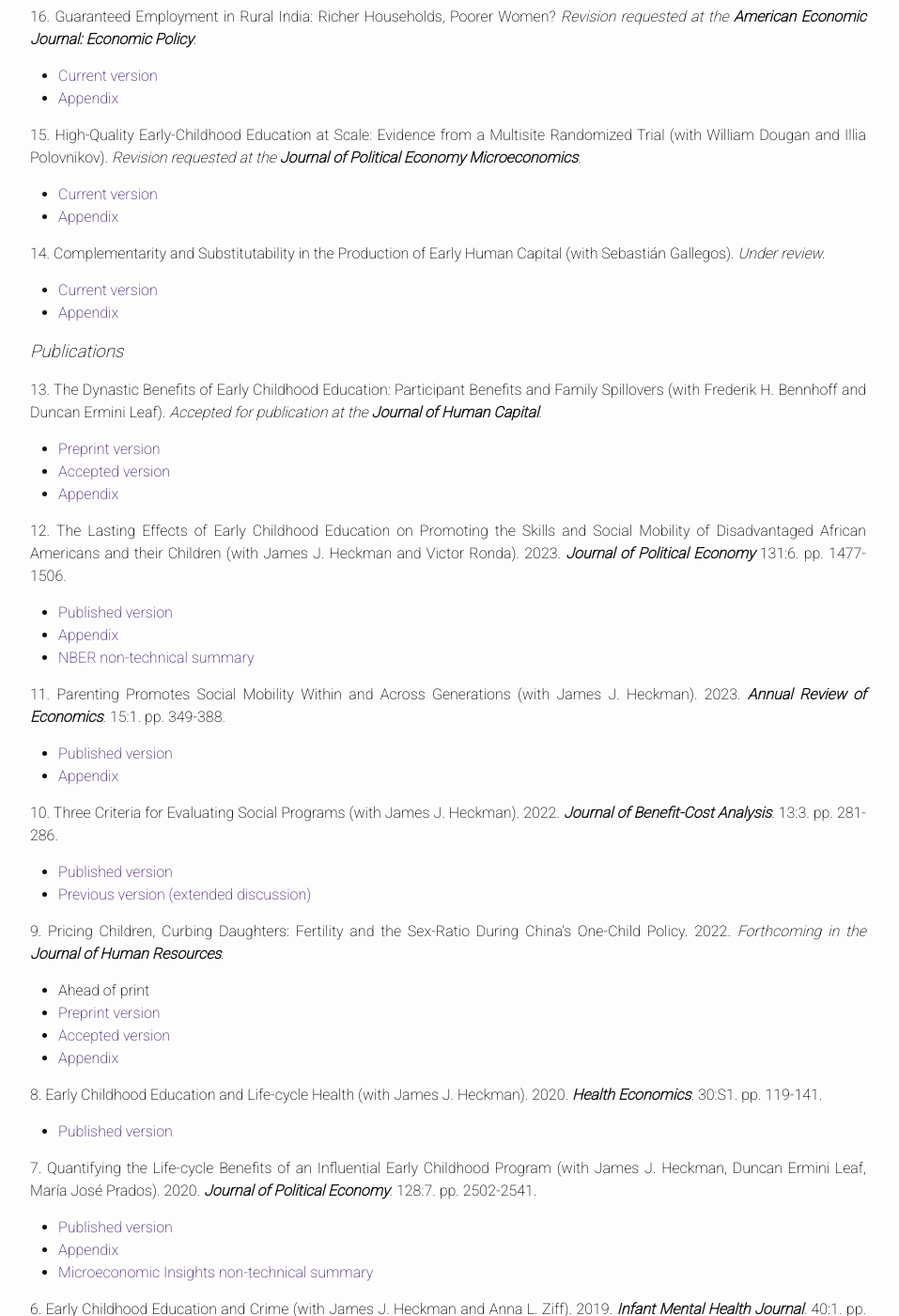
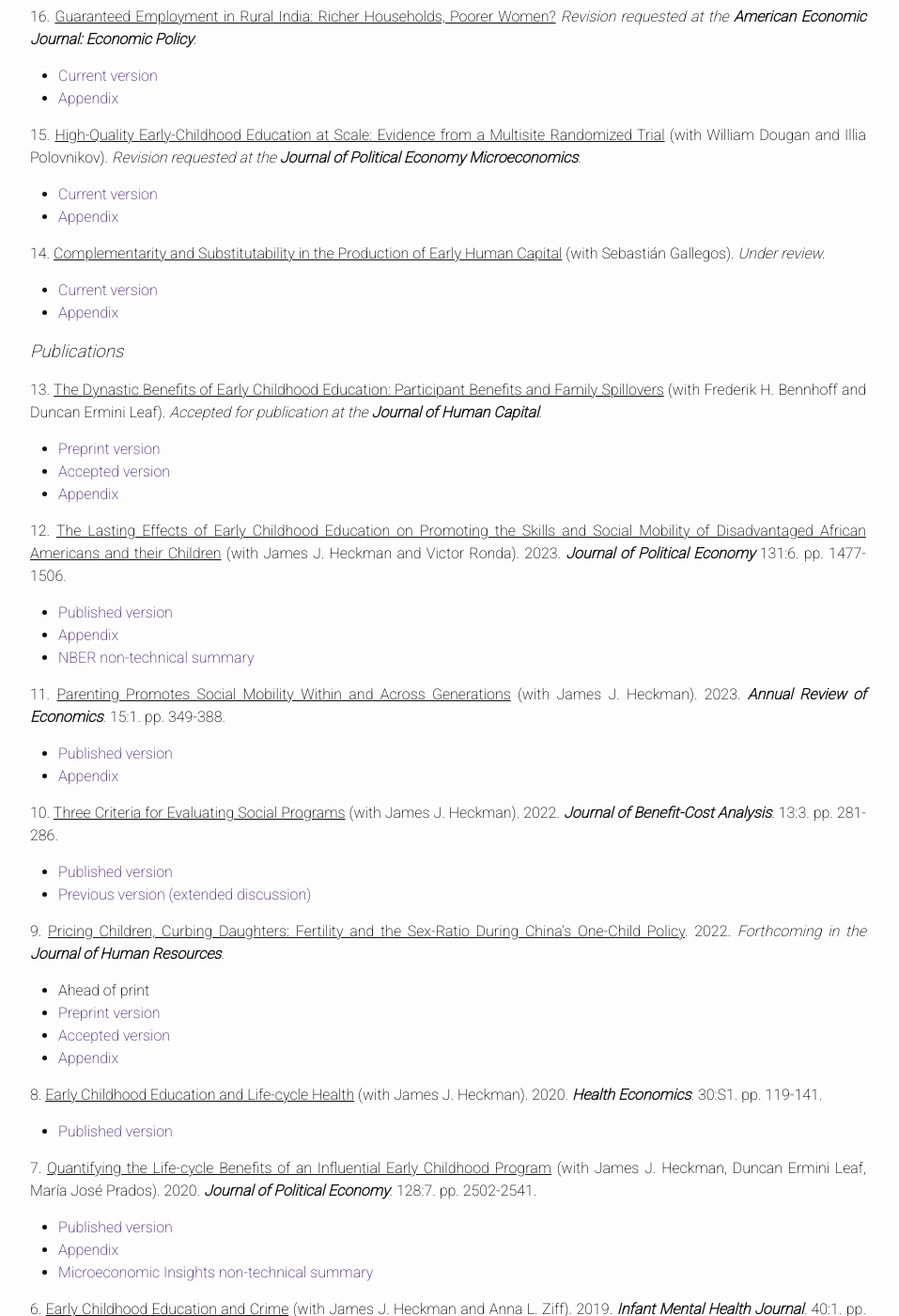
Before and after one commit to jorgelgarcia/jorgelgarcia.github.io, a Jekyll site: the page built from research.md, in a window 1280 px wide and 1400 px high, scrolled down 283 px. Shown: the whole window at 94% size, without its empty margins (163-1120 px from the left). Built offline with Jekyll 4.4.1, drawn with Linux system fonts in a browser that asks for light colours; nearby versions of some CDN libraries; some web fonts are replaced; some of the changed text lies outside the part shown.

Commit message:
research

```diff
--- a/research.md
+++ b/research.md
@@ -11,86 +11,86 @@
 
 ### Working Papers
 
-16\. Guaranteed Employment in Rural India: Richer Households, Poorer Women? <em>Revision requested at the <b>American Economic Journal: Economic Policy</b></em>.
+16\. <u>Guaranteed Employment in Rural India: Richer Households, Poorer Women?</u> <em>Revision requested at the <b>American Economic Journal: Economic Policy</b></em>.
 * [Current version](https://www.dropbox.com/s/0on13notpwx06qo/gem_paper_04-12-2023b_jlg.pdf?dl=0)
 * [Appendix](https://www.dropbox.com/s/yo4zctf9ki5j7i7/gem_appendix_04-12-2023a_jlg.pdf?dl=0)
 <br/>
 
-15\. High-Quality Early-Childhood Education at Scale: Evidence from a Multisite Randomized Trial (with William Dougan and Illia Polovnikov). <em>Revision requested at the <b>Journal of Political Economy Microeconomics</b></em>.
+15\. <u>High-Quality Early-Childhood Education at Scale: Evidence from a Multisite Randomized Trial</u> (with William Dougan and Illia Polovnikov). <em>Revision requested at the <b>Journal of Political Economy Microeconomics</b></em>.
 * [Current version](https://www.dropbox.com/scl/fi/ksau89zkcjx466jcdrf90/hqecescale_paper_2023-08-25a_jlg.pdf?rlkey=nyq5kdmgaw1t6jp63pv5ix7cb&dl=0)
 * [Appendix](https://www.dropbox.com/scl/fi/4sme0bknl9lt3ji97h8v0/hqecescale_appendix_2023-08-25a_jlg.pdf?rlkey=8bwxmst1tjd8xx3jlqmvug1yn&dl=0)
 <br/>
 
-14\. Complementarity and Substitutability in the Production of Early Human Capital (with Sebastián Gallegos). <em>Under review<em>.
+14\. <u>Complementarity and Substitutability in the Production of Early Human Capital</u> (with Sebastián Gallegos). <em>Under review<em>.
 * [Current version](https://www.dropbox.com/scl/fi/opecp7u69q7zmr3lknf45/dynamiccomplementary_07272023a_jlg.pdf?rlkey=0ygi0b0rbqdbdn4dlys7evcl1&dl=0)
 * [Appendix](https://www.dropbox.com/scl/fi/duqlxn9kdxyjkjkgezh6t/dynamiccomplementary_appendix_07272023a_jlg.pdf?rlkey=0ke0voxnb5d1hymkw2daqctvj&dl=0)
 
 ### Publications
 
-13\. The Dynastic Benefits of Early Childhood Education: Participant Benefits and Family Spillovers (with Frederik H. Bennhoff and Duncan Ermini Leaf). <em>Accepted for publication at the <b>Journal of Human Capital</b></em>.
+13\. <u>The Dynastic Benefits of Early Childhood Education: Participant Benefits and Family Spillovers</u> (with Frederik H. Bennhoff and Duncan Ermini Leaf). <em>Accepted for publication at the <b>Journal of Human Capital</b></em>.
 * [Preprint version](https://www.journals.uchicago.edu/doi/abs/10.1086/728058)
 * [Accepted version](https://www.dropbox.com/s/5wskczk6h2364b5/perrycba_revision_2023-07-28a_jlg.pdf?dl=0)
 * [Appendix](https://www.dropbox.com/s/sjocnqphi84edue/perrycba_appendixrevision_2023-07-28a_jlg.pdf?dl=0)
 <br/>
 
-12\. The Lasting Effects of Early Childhood Education on Promoting the Skills and Social Mobility of Disadvantaged African Americans and their Children (with James J. Heckman and Victor Ronda). 2023. <em><b>Journal of Political Economy</b></em> 131:6. pp. 1477-1506.
+12\. <u>The Lasting Effects of Early Childhood Education on Promoting the Skills and Social Mobility of Disadvantaged African Americans and their Children</u> (with James J. Heckman and Victor Ronda). 2023. <em><b>Journal of Political Economy</b></em> 131:6. pp. 1477-1506.
 * [Published version](https://www.dropbox.com/s/q9ef27a35xfkpuy/722936.pdf?dl=0)
 * [Appendix](https://www.dropbox.com/s/vor0ypc15d6oa7c/perrysecondgen_appendix_08-26-2022a_jlg.pdf?dl=0)
 * [NBER non-technical summary](https://www.nber.org/digest-202110/intergenerational-impacts-perry-preschool-project)
 <br/>
 
-11\. Parenting Promotes Social Mobility Within and Across Generations (with James J. Heckman). 2023. <em><b>Annual Review of Economics</b></em>. 15:1. pp. 349-388.
+11\. <u>Parenting Promotes Social Mobility Within and Across Generations</u> (with James J. Heckman). 2023. <em><b>Annual Review of Economics</b></em>. 15:1. pp. 349-388.
 * [Published version](https://www.dropbox.com/scl/fi/xxdba08xeyk7kcjem8yns/annurev-economics-021423-031905.pdf?rlkey=pqy6it5s41xojcyd1wwff1s0n&dl=0)
 * [Appendix](https://www.dropbox.com/s/j279auh3i4pb642/arpaper_appendix_02-14-2023a_jlg.pdf?dl=0)
 <br/>
 
-10\. Three Criteria for Evaluating Social Programs (with James J. Heckman). 2022. <em><b>Journal of Benefit-Cost Analysis</b></em>. 13:3. pp. 281-286.
+10\. <u>Three Criteria for Evaluating Social Programs</u> (with James J. Heckman). 2022. <em><b>Journal of Benefit-Cost Analysis</b></em>. 13:3. pp. 281-286.
 * [Published version](https://www.dropbox.com/s/j6tjzm0iarupldt/three-criteria-for-evaluating-social-programs.pdf?dl=0)
 * [Previous version (extended discussion)](https://www.dropbox.com/s/fmzlaftadxmkb7z/w30005.pdf?dl=0)
 <br/>
 
-9\. Pricing Children, Curbing Daughters: Fertility and the Sex-Ratio During China's One-Child Policy. 2022.  <em>Forthcoming in the <b>Journal of Human Resources</b></em>.
+9\. <u>Pricing Children, Curbing Daughters: Fertility and the Sex-Ratio During China's One-Child Policy</u>. 2022.  <em>Forthcoming in the <b>Journal of Human Resources</b></em>.
 * Ahead of print
 * [Preprint version](http://jhr.uwpress.org/content/early/2022/03/31/jhr.0820-11118R1.full.pdf+html)
 * [Accepted version](https://www.dropbox.com/s/19rvs85us3fssyj/pricingchildren_paper_02252022a_jlg.pdf?dl=0)
 * [Appendix](https://www.dropbox.com/s/lunjmsbd6bjgspi/pricingchildren_appendix_02252022a_jlg.pdf?dl=0)
 <br/>
 
-8\. Early Childhood Education and Life-cycle Health (with James J. Heckman). 2020. <em><b>Health Economics</b></em>. 30:S1. pp. 119-141.
+8\. <u>Early Childhood Education and Life-cycle Health</u> (with James J. Heckman). 2020. <em><b>Health Economics</b></em>. 30:S1. pp. 119-141.
 * [Published version](https://www.dropbox.com/s/viq16eci1e0kxkn/healtheconomics.pdf?dl=0)
 <br/>
 
-7\. Quantifying the Life-cycle Benefits of an Influential Early Childhood Program (with James J. Heckman, Duncan Ermini Leaf, María José Prados). 2020. <em><b>Journal of Political Economy</b></em>. 128:7. pp. 2502-2541.
+7\. <u>Quantifying the Life-cycle Benefits of an Influential Early Childhood Program</u> (with James J. Heckman, Duncan Ermini Leaf, María José Prados). 2020. <em><b>Journal of Political Economy</b></em>. 128:7. pp. 2502-2541.
 * [Published version](https://www.dropbox.com/s/1yinom4vsgl3afc/705718.pdf?dl=0)
 * [Appendix](https://www.dropbox.com/s/p5wp4yh96k0d9ov/abc_comprehensivecba_appendix-pub_2018-08-02a_jlg.pdf?dl=0)
 * [Microeconomic Insights non-technical summary](https://microeconomicinsights.org/life-cycle-benefits-of-early-childhood-programs-evidence-from-an-influential-early-childhood-program/)
 <br/>
 
-6\. Early Childhood Education and Crime (with James J. Heckman and Anna L. Ziff). 2019. <em><b>Infant Mental Health Journal</b></em>. 40:1. pp. 141-151.
+6\. <u>Early Childhood Education and Crime</u> (with James J. Heckman and Anna L. Ziff). 2019. <em><b>Infant Mental Health Journal</b></em>. 40:1. pp. 141-151.
 * [Published version](https://www.dropbox.com/s/g20mp915abtldpl/earlyandcrime.pdf?dl=0)
 <br/>
 
-5\. Gender Differences in the Benefits of an Influential Early Childhood Program (with James J. Heckman and Anna L. Ziff). 2018. <em><b>European Economic Review</b></em>. 109. pp. 9-22.
+5\. <u>Gender Differences in the Benefits of an Influential Early Childhood Program</u> (with James J. Heckman and Anna L. Ziff). 2018. <em><b>European Economic Review</b></em>. 109. pp. 9-22.
 * [Published version](https://www.dropbox.com/s/q6mowvkjpz1us5h/1-s2.0-S0014292118300953-main.pdf?dl=0)
 * [Appendix](https://www.dropbox.com/s/z3sfkvm5f655w0r/abc_treatmenteffects_appendix.pdf?dl=0)
 <br/>
 
-4\. Social Policy: Targeting Programmes Effectively (with James J. Heckman). 2017. <em><b>Nature Human Behavior</b></em>. 1:1. pp. 1-2.
+4\. <u>Social Policy: Targeting Programmes Effectively</u> (with James J. Heckman). 2017. <em><b>Nature Human Behavior</b></em>. 1:1. pp. 1-2.
 * Invited article (not peer-reviewed)
 * [Published version](https://www.dropbox.com/s/8rktlxe288yrr2t/s41562-016-0019.pdf?dl=0)
 <br/>
 
-3\. Early Childhood Education (with Sneha Elango, James J. Heckman, and Andrés Hojman). 2016. <em><b>Economics of Means-Tested Transfer Programs in the United States, Volume II</b></em>. The University of Chicago Press, edited by Robert Moffitt.
+3\. <u>Early Childhood Education</u> (with Sneha Elango, James J. Heckman, and Andrés Hojman). 2016. <em><b>Economics of Means-Tested Transfer Programs in the United States, Volume II</b></em>. The University of Chicago Press, edited by Robert Moffitt.
 * Invited book chapter
 * [Published version](https://www.dropbox.com/s/u60uewgz4asd5os/c13489.pdf?dl=0)
 * [VOX, CEPR policy portal non-technical summary](https://voxeu.org/article/early-childhood-education-and-social-mobility)
 <br/>
 
-2\. The Price of Fringe Benefits when Formal and Informal Labor Markets Coexist (with David Argente). 2015. <em><b>IZA Journal of Labor Economics</b></em>. 4:1. pp. 1-12.
+2\. <u>The Price of Fringe Benefits when Formal and Informal Labor Markets Coexist</u> (with David Argente). 2015. <em><b>IZA Journal of Labor Economics</b></em>. 4:1. pp. 1-12.
 * [Published version](https://www.dropbox.com/s/11lazt40lqi80wl/s40172-014-0014-0.pdf?dl=0)
 <br/>
 
-1\. Why Do Formal Credit, Informal Credit, and both Types of Credits Coexist as Consumer Choices? (with Víctor Carreón and Sonia Di Giannatale). 2015. <em><b>Economics Bulletin</b></em>. 35:1. pp. 89-96.
+1\. <u>Why Do Formal Credit, Informal Credit, and both Types of Credits Coexist as Consumer Choices?</u> (with Víctor Carreón and Sonia Di Giannatale). 2015. <em><b>Economics Bulletin</b></em>. 35:1. pp. 89-96.
 * [Published version](https://www.dropbox.com/s/zjffr0busvzl8n9/EB-15-V35-I1-P10.pdf?dl=0)
 <br/>
 <br/>
```
